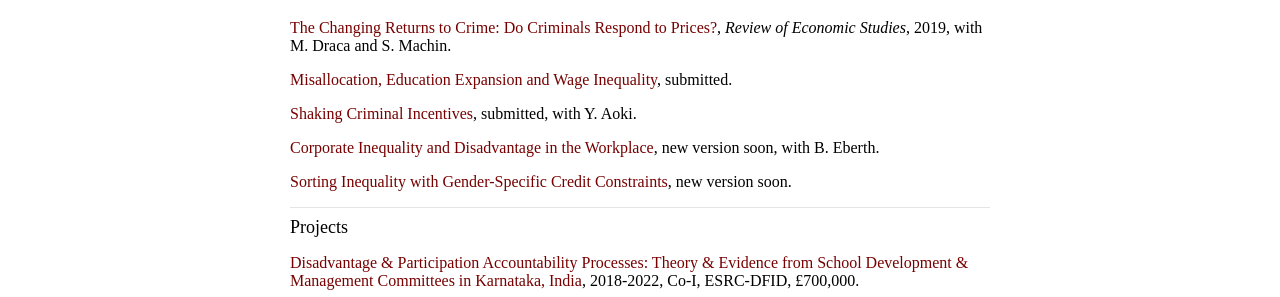
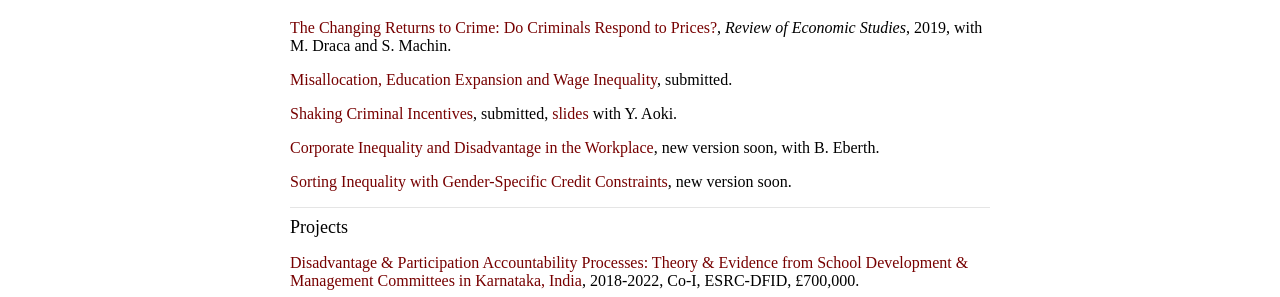
Before and after one commit to koutmeridis/koutmeridis.github.io, a Jekyll site: the page built from index.md, in a window 1280 px wide. Shown: the part 708-1005 px from the top of the page. Built offline with Jekyll 4.4.1, drawn with Linux system fonts in a browser that asks for light colours; comment, search, counter and statistics services are not loaded.

Commit message:
Update index.md

```diff
--- a/index.md
+++ b/index.md
@@ -13,7 +13,7 @@ Dr Theodore Koutmeridis is a Senior Lecturer in Economics at the Adam Smith Busi
 
 <a href="https://drive.google.com/open?id=0By2tXgpm_39oTmt0UWVPbkhaRzg">Misallocation, Education Expansion and Wage Inequality</a>, submitted.
 
-<a href="https://drive.google.com/open?id=1W2hblijAXs3J9YRlF3dJIGL3FWvhxhsF">Shaking Criminal Incentives</a>, submitted, with Y. Aoki.
+<a href="https://drive.google.com/open?id=1W2hblijAXs3J9YRlF3dJIGL3FWvhxhsF">Shaking Criminal Incentives</a>, submitted, <a href="[https://drive.google.com/open?id=1W2hblijAXs3J9YRlF3dJIGL3FWvhxhsF](https://www.dropbox.com/s/eec71w9f4oz21bt/quake_crime_EEA_2022.pdf?dl=0)">slides</a> with Y. Aoki.
 
 <a href="https://">Corporate Inequality and Disadvantage in the Workplace</a>, new version soon, with B. Eberth.
 
```
